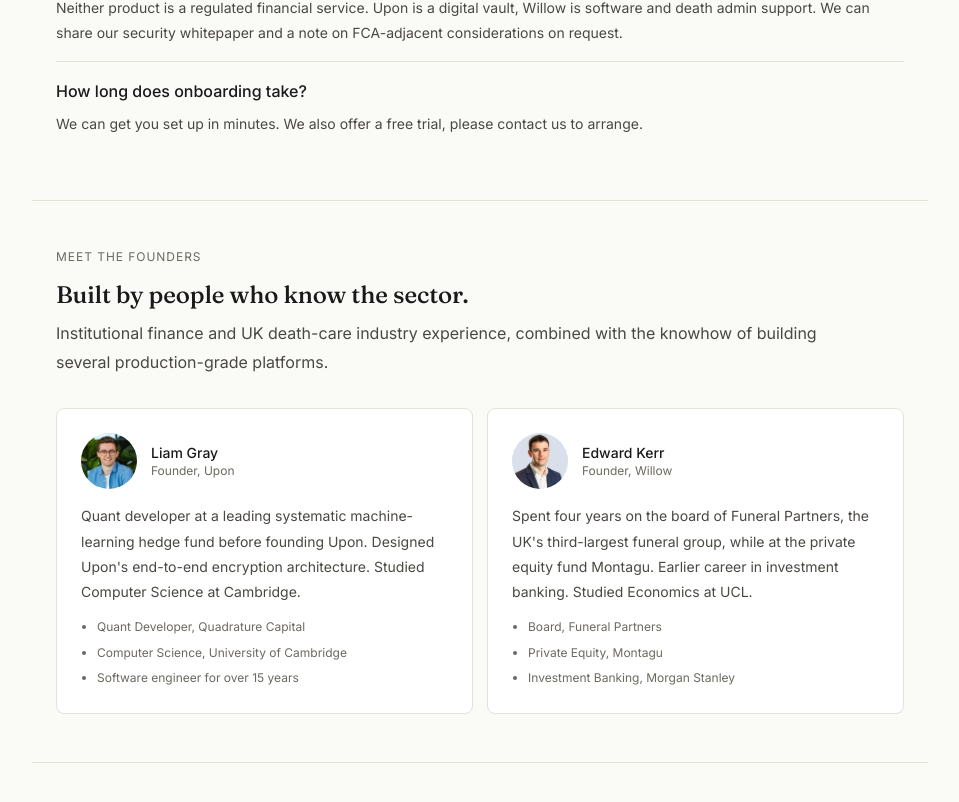
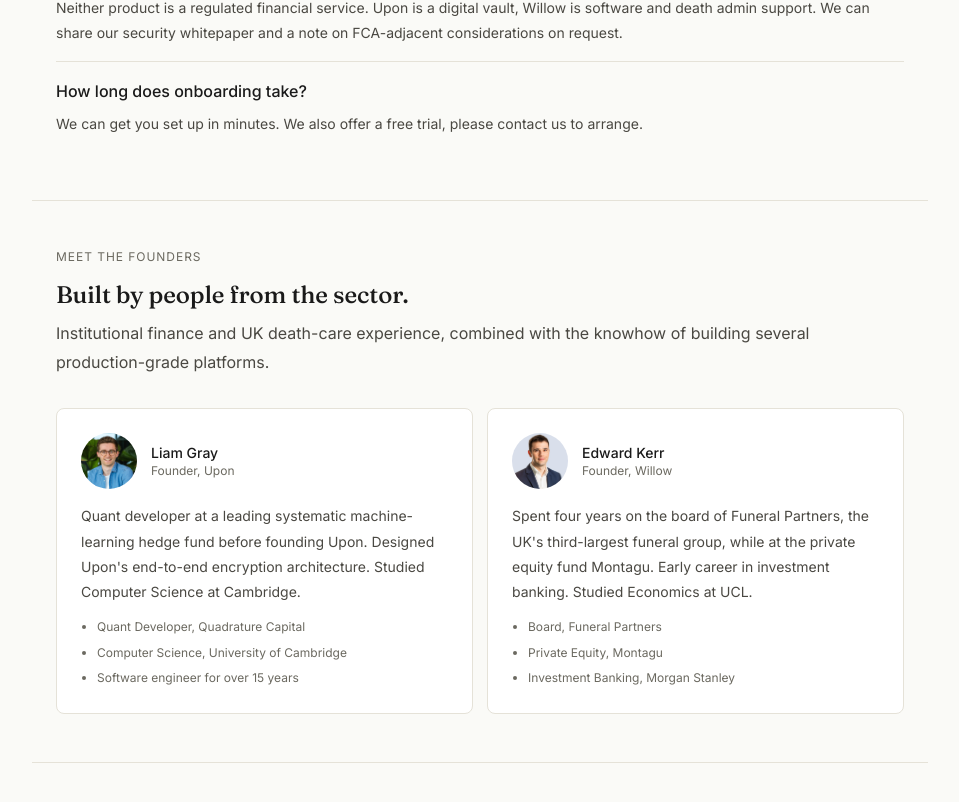
Before and after one commit to edwardk96/uponwillow, a Next.js app: page / in a window 1280 px wide. Shown: the part 3019-3821 px from the top of the page, without its empty margins (160-1119 px from the left). Built offline with nearby package versions, Linux system fonts and the light colour scheme; no server answers.

Commit message:
updated team text

```diff
--- a/src/components/sections/pricing.tsx
+++ b/src/components/sections/pricing.tsx
@@ -9,7 +9,7 @@
     >
       <Eyebrow>Pricing</Eyebrow>
       <h2 className="font-serif text-2xl font-medium tracking-[-0.005em] mb-2">
-        Retention driven ROI.
+        Retention-driven ROI.
       </h2>
       <p className="text-3.5 text-secondary leading-[1.8] mb-8 max-w-3xl">
         Both products billed to your firm. Opportunity to absorb the fees
--- a/src/components/sections/team.tsx
+++ b/src/components/sections/team.tsx
@@ -1,20 +1,50 @@
 import Image from "next/image";
-import { teamContent } from "@/content/team";
 import { Eyebrow } from "@/components/ui/eyebrow";
+
+import eddiePhoto from "@/assets/team/eddie.jpg";
+import liamPhoto from "@/assets/team/liam.jpg";
+
+const members = [
+  {
+    name: "Liam Gray",
+    role: "Founder, Upon",
+    image: liamPhoto,
+    bio:
+      "Quant developer at a leading systematic machine-learning hedge fund before founding Upon. Designed Upon's end-to-end encryption architecture. Studied Computer Science at Cambridge.",
+    credentials: [
+      "Quant Developer, Quadrature Capital",
+      "Computer Science, University of Cambridge",
+      "Software engineer for over 15 years",
+    ],
+  },
+  {
+    name: "Edward Kerr",
+    role: "Founder, Willow",
+    image: eddiePhoto,
+    bio:
+      "Spent four years on the board of Funeral Partners, the UK's third-largest funeral group, while at the private equity fund Montagu. Early career in investment banking. Studied Economics at UCL.",
+    credentials: [
+      "Board, Funeral Partners",
+      "Private Equity, Montagu",
+      "Investment Banking, Morgan Stanley",
+    ],
+  },
+];
 
 export function Team() {
   return (
     <section id="team" className="px-6 py-12 border-b-[0.5px] border-divider">
-      <Eyebrow>{teamContent.eyebrow}</Eyebrow>
+      <Eyebrow>Meet the founders</Eyebrow>
       <h2 className="font-serif text-2xl font-medium tracking-[-0.005em] mb-2">
-        {teamContent.headline}
+        Built by people from the sector.
       </h2>
       <p className="text-3.5 text-secondary leading-[1.8] mb-8 max-w-3xl">
-        {teamContent.subhead}
+        Institutional finance and UK death-care experience, combined
+        with the knowhow of building several production-grade platforms.
       </p>
 
       <div className="grid grid-cols-1 md:grid-cols-2 gap-3.5">
-        {teamContent.members.map((member) => (
+        {members.map((member) => (
           <div
             key={member.name}
             className="p-6 bg-card border-[0.5px] border-divider rounded-lg"
--- a/src/content/faq.ts
+++ /dev/null
@@ -1,26 +0,0 @@
-export const faqContent = {
-  eyebrow: "Common questions",
-  headline: "What advisers usually ask us.",
-  items: [
-    {
-      question: "Why are these two separate companies?",
-      answer:
-        "Different products and buyers, but one streamlined partnership. Keeping them separate allows us to offer focused and modular products.",
-    },
-    {
-      question: "Can I use just one?",
-      answer:
-        "Yes. Both products can be sold separately and work independently.",
-    },
-    {
-      question: "Are they a regulated purchase?",
-      answer:
-        "Neither product is a regulated financial service. Upon is a digital vault, Willow is software and death admin support. We can share our security whitepaper and a note on FCA-adjacent considerations on request.",
-    },
-    {
-      question: "How long does onboarding take?",
-      answer:
-        "We can get you set up in minutes. We also offer a free trial, please contact us to arrange.",
-    },
-  ],
-} as const;
--- a/src/content/team.ts
+++ /dev/null
@@ -1,35 +0,0 @@
-import eddiePhoto from "@/assets/team/eddie.jpg";
-import liamPhoto from "@/assets/team/liam.jpg";
-
-export const teamContent = {
-  eyebrow: "Meet the founders",
-  headline: "Built by people who know the sector.",
-  subhead:
-    "Institutional finance and UK death-care industry experience, combined with the knowhow of building several production-grade platforms.",
-  members: [
-    {
-      name: "Liam Gray",
-      role: "Founder, Upon",
-      image: liamPhoto,
-      bio:
-        "Quant developer at a leading systematic machine-learning hedge fund before founding Upon. Designed Upon's end-to-end encryption architecture. Studied Computer Science at Cambridge.",
-      credentials: [
-        "Quant Developer, Quadrature Capital",
-        "Computer Science, University of Cambridge",
-        "Software engineer for over 15 years",
-      ],
-    },
-    {
-      name: "Edward Kerr",
-      role: "Founder, Willow",
-      image: eddiePhoto,
-      bio:
-        "Spent four years on the board of Funeral Partners, the UK's third-largest funeral group, while at the private equity fund Montagu. Earlier career in investment banking. Studied Economics at UCL.",
-      credentials: [
-        "Board, Funeral Partners",
-        "Private Equity, Montagu",
-        "Investment Banking, Morgan Stanley",
-      ],
-    },
-  ],
-} as const;
```
